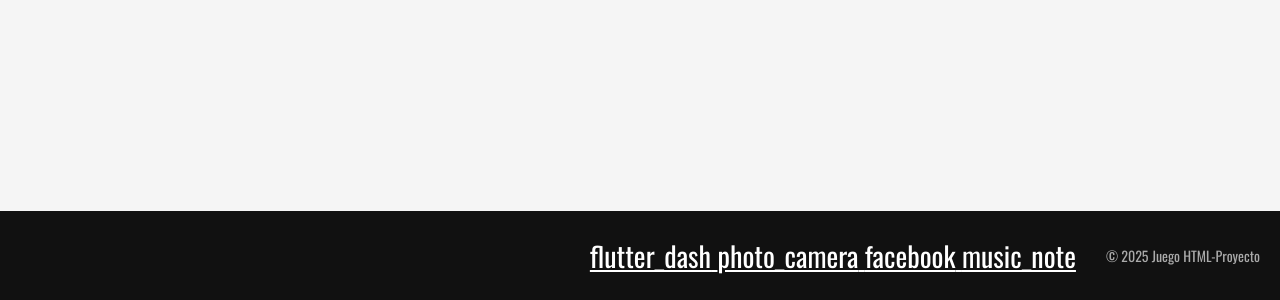
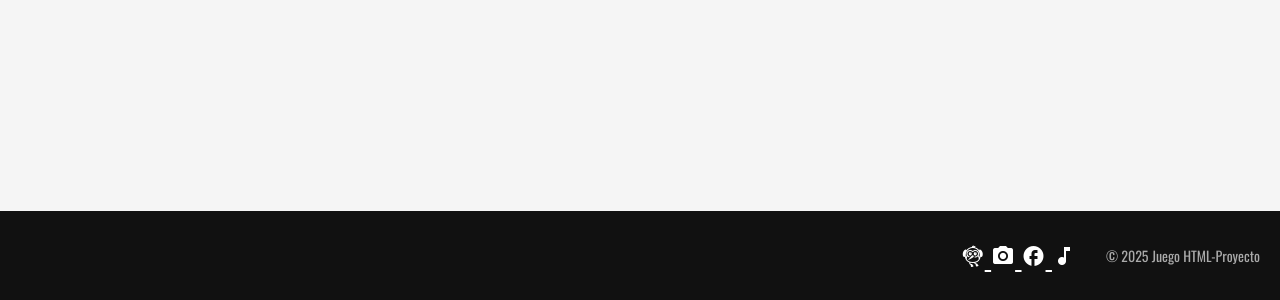
Before and after one commit to SergioAlbornoz7/Proyecto-1, a plain HTML site: page M4/ABout US.html in a window 1280 px wide. Shown: the part 1300-1600 px from the top of the page. Drawn offline with nearby package versions, Linux system fonts and the light colour scheme.

Commit message:
Iconos-arreglados

```diff
--- a/M4/ABout US.html
+++ b/M4/ABout US.html
@@ -8,6 +8,8 @@
 <link href="https://fonts.googleapis.com/css2?family=Bebas+Neue&family=Oswald:wght@200..700&display=swap" rel="stylesheet">
 <link rel="stylesheet" href="https://fonts.googleapis.com/css2?family=Material+Symbols+Outlined:opsz,wght,FILL,GRAD@20..48,100..700,0..1,-50..200&icon_names=diamond" />
 <link rel="stylesheet" href="https://fonts.googleapis.com/css2?family=Material+Symbols+Outlined:opsz,wght,FILL,GRAD@20..48,100..700,0..1,-50..200&icon_names=accessibility" />
+<link href="https://fonts.googleapis.com/icon?family=Material+Icons" rel="stylesheet">
+
 </head>
    <body id="about_us">
        <section class="encabezado">
```
Also changed, not shown: M4/Contacte.html (+2 -0 lines), M4/historia.html (+2 -0 lines), M4/index.html (+0 -1 lines).
